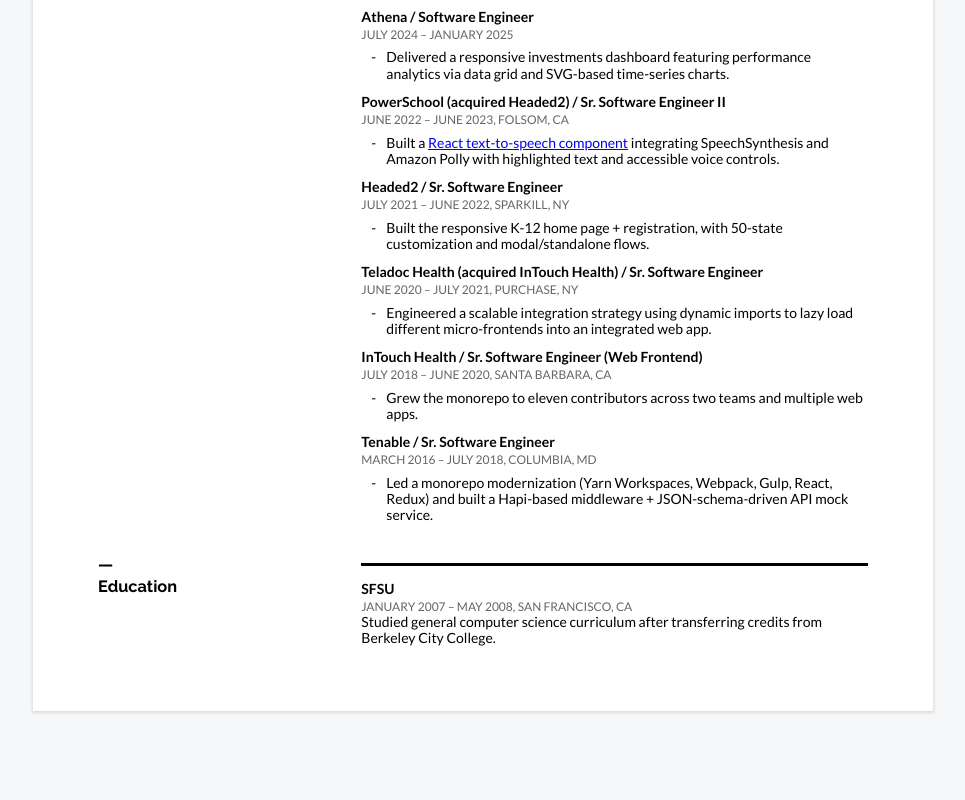
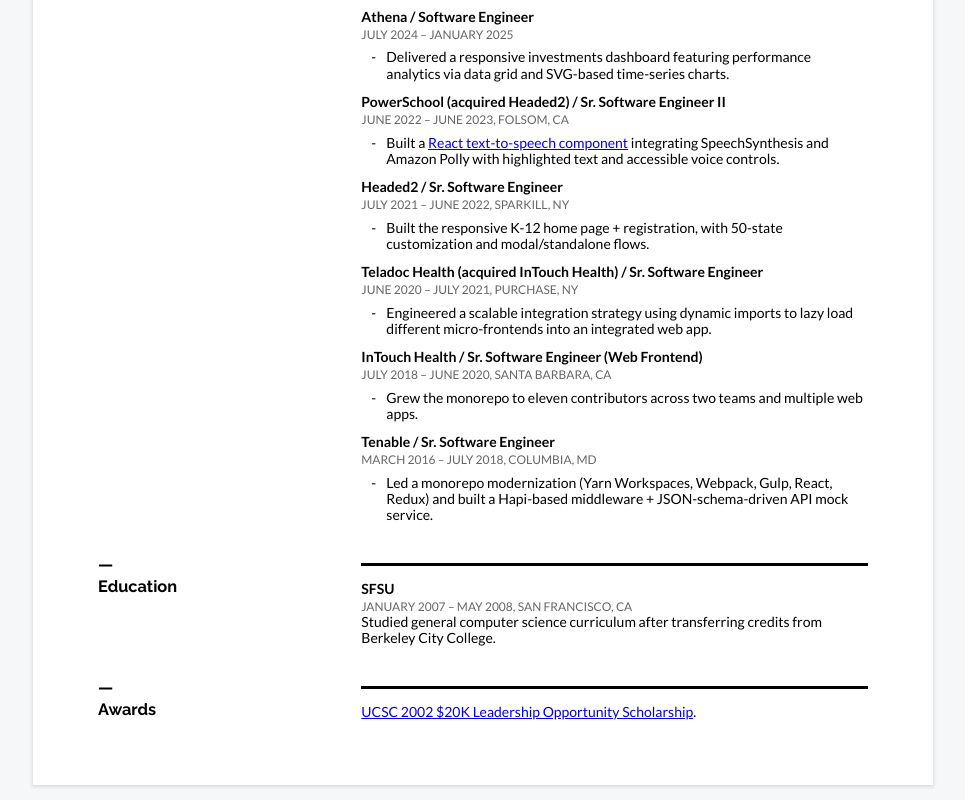
Before and after one commit to morganney/morgan.neys.info, a Next.js app: page /resume in a window 1280 px wide. Shown: the part 1257-2057 px from the top of the page, without its empty margins (157-1122 px from the left). Before the commit the page ends 1983 px from the top, so only its background shows below. Built offline with nearby package versions, Linux system fonts and the light colour scheme.

Commit message:
refactor: retore award.

```diff
--- a/app/(professional)/resume/page.js
+++ b/app/(professional)/resume/page.js
@@ -251,6 +251,17 @@
           </article>
         </div>
       </section>
+      <section>
+        <h3>Awards</h3>
+        <div>
+          <p>
+            <a target="_blank" href="https://news.ucsc.edu/2002/05/133.html">
+              UCSC 2002 $20K Leadership Opportunity Scholarship
+            </a>
+            .
+          </p>
+        </div>
+      </section>
     </>
   )
 }
```
